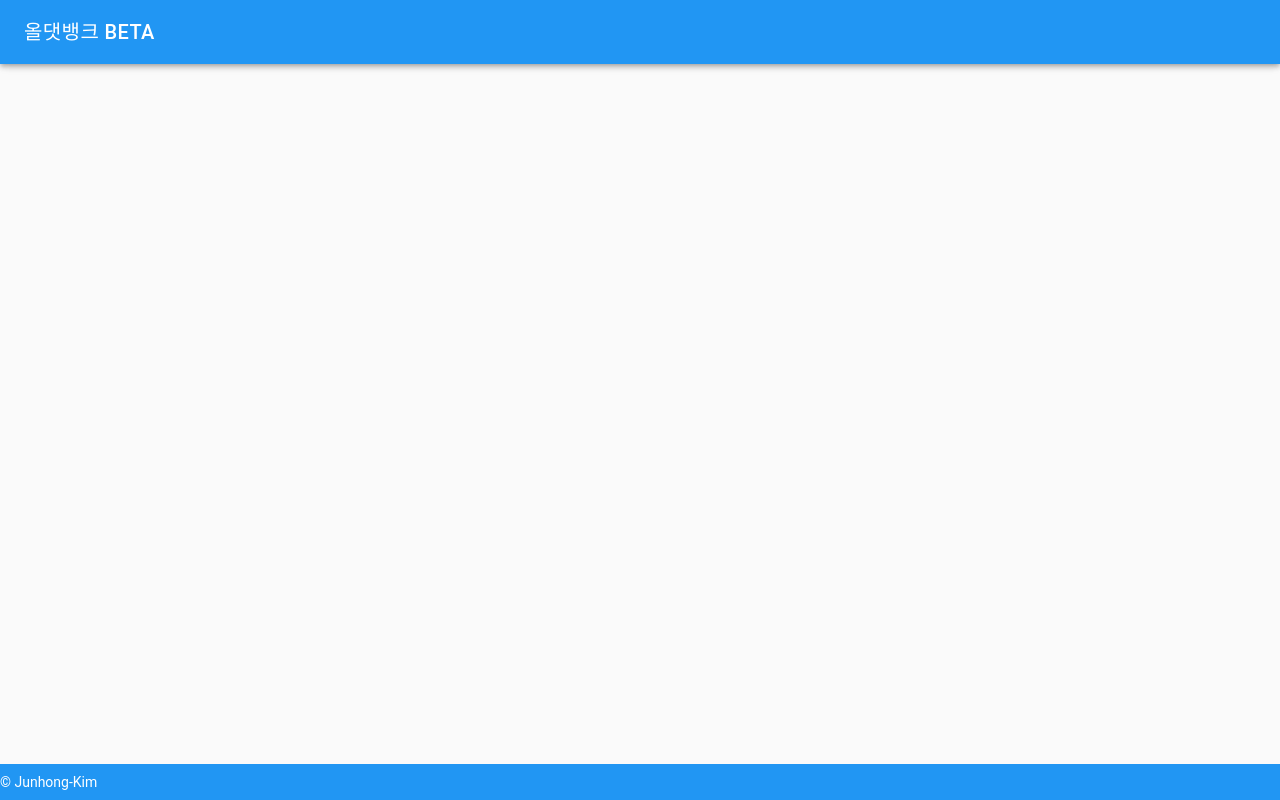
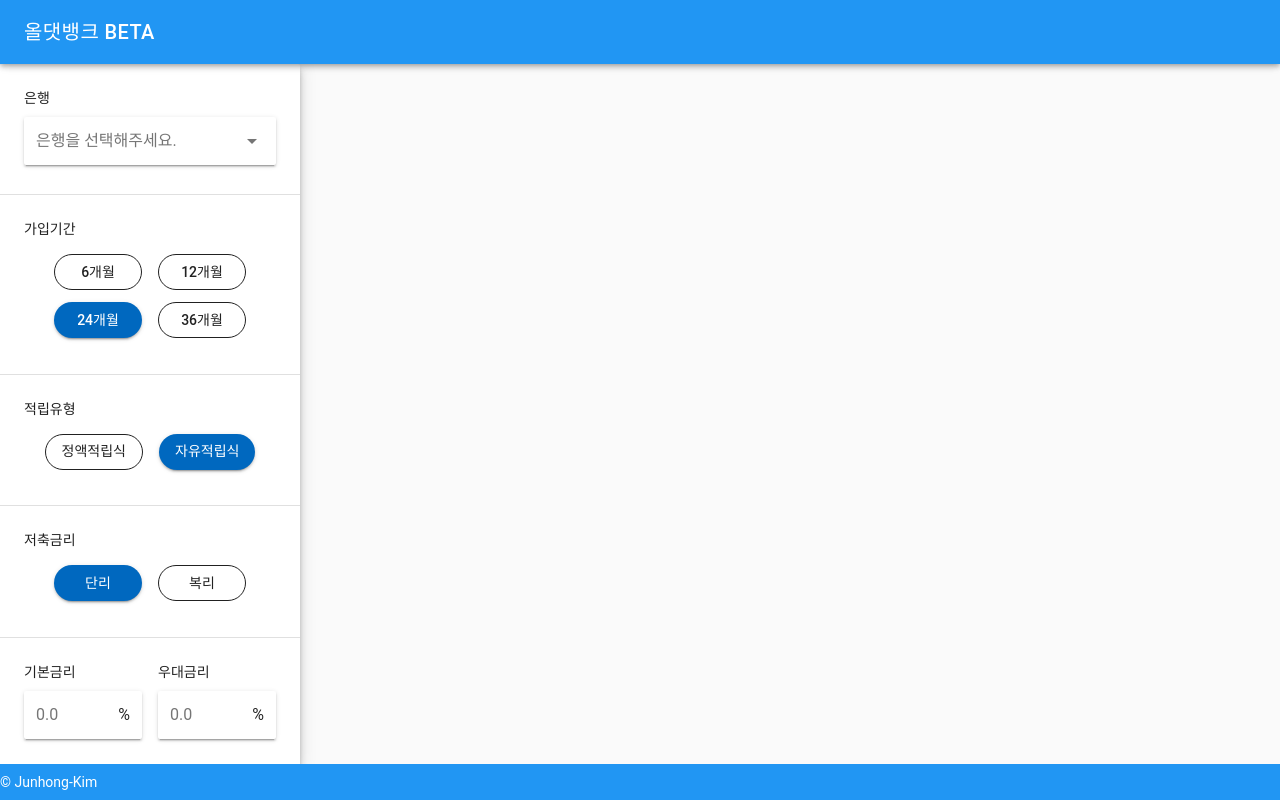
Before and after one commit to Junhong-Kim/allthatbank-frontend, a Vue app: page /#/ in a window 1280 px wide. Built offline with nearby package versions, Linux system fonts and the light colour scheme.

Commit message:
Add: saving product option

```diff
--- a/src/App.vue
+++ b/src/App.vue
@@ -4,11 +4,7 @@
       <v-toolbar-title>올댓뱅크 BETA</v-toolbar-title>
     </v-toolbar>
     <v-content>
-      <v-container fluid fill-height>
-        <v-layout justify-center align-center>
-          <v-flex text-xs-center></v-flex>
-        </v-layout>
-      </v-container>
+      <router-view></router-view>
     </v-content>
     <v-footer color="primary" app>
       <span class="white--text">&copy; Junhong-Kim</span>
--- a/src/components/HelloWorld.vue
+++ /dev/null
@@ -1,58 +0,0 @@
-<template>
-  <div class="hello">
-    <h1>{{ msg }}</h1>
-    <p>
-      For a guide and recipes on how to configure / customize this project,<br>
-      check out the
-      <a href="https://cli.vuejs.org" target="_blank" rel="noopener">vue-cli documentation</a>.
-    </p>
-    <h3>Installed CLI Plugins</h3>
-    <ul>
-      <li><a href="https://github.com/vuejs/vue-cli/tree/dev/packages/%40vue/cli-plugin-babel" target="_blank" rel="noopener">babel</a></li>
-      <li><a href="https://github.com/vuejs/vue-cli/tree/dev/packages/%40vue/cli-plugin-eslint" target="_blank" rel="noopener">eslint</a></li>
-    </ul>
-    <h3>Essential Links</h3>
-    <ul>
-      <li><a href="https://vuejs.org" target="_blank" rel="noopener">Core Docs</a></li>
-      <li><a href="https://forum.vuejs.org" target="_blank" rel="noopener">Forum</a></li>
-      <li><a href="https://chat.vuejs.org" target="_blank" rel="noopener">Community Chat</a></li>
-      <li><a href="https://twitter.com/vuejs" target="_blank" rel="noopener">Twitter</a></li>
-      <li><a href="https://news.vuejs.org" target="_blank" rel="noopener">News</a></li>
-    </ul>
-    <h3>Ecosystem</h3>
-    <ul>
-      <li><a href="https://router.vuejs.org" target="_blank" rel="noopener">vue-router</a></li>
-      <li><a href="https://vuex.vuejs.org" target="_blank" rel="noopener">vuex</a></li>
-      <li><a href="https://github.com/vuejs/vue-devtools#vue-devtools" target="_blank" rel="noopener">vue-devtools</a></li>
-      <li><a href="https://vue-loader.vuejs.org" target="_blank" rel="noopener">vue-loader</a></li>
-      <li><a href="https://github.com/vuejs/awesome-vue" target="_blank" rel="noopener">awesome-vue</a></li>
-    </ul>
-  </div>
-</template>
-
-<script>
-export default {
-  name: 'HelloWorld',
-  props: {
-    msg: String
-  }
-}
-</script>
-
-<!-- Add "scoped" attribute to limit CSS to this component only -->
-<style scoped>
-h3 {
-  margin: 40px 0 0;
-}
-ul {
-  list-style-type: none;
-  padding: 0;
-}
-li {
-  display: inline-block;
-  margin: 0 10px;
-}
-a {
-  color: #42b983;
-}
-</style>
--- /dev/null
+++ b/src/components/SavingProduct/SavingProductOption.vue
@@ -0,0 +1,118 @@
+<template>
+  <v-layout fill-height row>
+    <v-sheet class="d-flex" color="white" width="300px" :elevation="6">
+      <v-layout column>
+        <v-flex ma-3 pa-2>
+          <span>은행</span>
+          <v-layout text-xs-center mt-2>
+            <v-flex>
+              <v-combobox
+                v-model="selectedBanks"
+                :items="banks"
+                label="은행을 선택해주세요."
+                solo
+                small-chips
+                clearable
+                multiple
+                hide-details
+              ></v-combobox>
+            </v-flex>
+          </v-layout>
+        </v-flex>
+        <v-divider></v-divider>
+        <v-flex ma-3 pa-2>
+          <v-layout column>
+            <span>가입기간</span>
+            <v-layout text-xs-center mt-2>
+              <v-flex>
+                <v-btn outline round>6개월</v-btn>
+                <v-btn outline round>12개월</v-btn>
+              </v-flex>
+            </v-layout>
+            <v-layout text-xs-center>
+              <v-flex>
+                <v-btn ripple round color="accent">24개월</v-btn>
+                <v-btn outline round>36개월</v-btn>
+              </v-flex>
+            </v-layout>
+          </v-layout>
+        </v-flex>
+        <v-divider></v-divider>
+        <v-flex ma-3 pa-2>
+          <span>적립유형</span>
+          <v-layout text-xs-center mt-2>
+            <v-flex>
+              <v-btn outline round>정액적립식</v-btn>
+              <v-btn ripple round color="accent">자유적립식</v-btn>
+            </v-flex>
+          </v-layout>
+        </v-flex>
+        <v-divider></v-divider>
+        <v-flex ma-3 pa-2>
+          <span>저축금리</span>
+          <v-layout text-xs-center mt-2>
+            <v-flex>
+              <v-btn ripple round color="accent">단리</v-btn>
+              <v-btn outline round>복리</v-btn>
+            </v-flex>
+          </v-layout>
+        </v-flex>
+        <v-divider></v-divider>
+        <v-flex pa-2>
+          <v-form>
+            <v-container>
+              <v-layout row>
+                <v-flex>
+                  <span>기본금리</span>
+                  <v-layout text-xs-center mt-2>
+                    <v-flex>
+                      <v-text-field label="0.0" solo hide-details suffix="%"></v-text-field>
+                    </v-flex>
+                  </v-layout>
+                </v-flex>
+                <v-flex>
+                  <span>우대금리</span>
+                  <v-layout text-xs-center mt-2>
+                    <v-flex>
+                      <v-text-field label="0.0" solo hide-details suffix="%"></v-text-field>
+                    </v-flex>
+                  </v-layout>
+                </v-flex>
+              </v-layout>
+            </v-container>
+          </v-form>
+        </v-flex>
+      </v-layout>
+    </v-sheet>
+  </v-layout>
+</template>
+
+<script>
+export default {
+  data() {
+    return {
+      selectedBanks: [],
+      banks: [
+        'IBK기업은행',
+        'KB국민은행',
+        'KDB산업은행',
+        'KEB하나은행',
+        'NH농협은행',
+        'SC제일은행',
+        'SH수협은행',
+        '경남은행',
+        '광주은행',
+        '대구은행',
+        '부산은행',
+        '신한은행',
+        '한국씨티은행',
+        '우리은행',
+        '전북은행',
+        '제주은행',
+        '카카오뱅크',
+        '케이뱅크'
+      ]
+    }
+  }
+}
+</script>
--- a/src/router.js
+++ b/src/router.js
@@ -1,6 +1,6 @@
 import Vue from 'vue'
 import Router from 'vue-router'
-import Home from './views/Home.vue'
+import SavingProduct from './views/SavingProduct.vue'
 
 Vue.use(Router)
 
@@ -8,8 +8,8 @@ export default new Router({
   routes: [
     {
       path: '/',
-      name: 'home',
-      component: Home
+      name: 'saving',
+      component: SavingProduct
     },
     {
       path: '/about',
--- a/src/views/Home.vue
+++ /dev/null
@@ -1,18 +0,0 @@
-<template>
-  <div class="home">
-    <img alt="Vue logo" src="../assets/logo.png">
-    <HelloWorld msg="Welcome to Your Vue.js App"/>
-  </div>
-</template>
-
-<script>
-// @ is an alias to /src
-import HelloWorld from '@/components/HelloWorld.vue'
-
-export default {
-  name: 'home',
-  components: {
-    HelloWorld
-  }
-}
-</script>
--- /dev/null
+++ b/src/views/SavingProduct.vue
@@ -0,0 +1,13 @@
+<template>
+  <saving-product-option v-if="this.$vuetify.breakpoint.width > 960"></saving-product-option>
+</template>
+
+<script>
+import SavingProductOption from '@/components/SavingProduct/SavingProductOption'
+
+export default {
+  components: {
+    SavingProductOption
+  }
+}
+</script>
```
